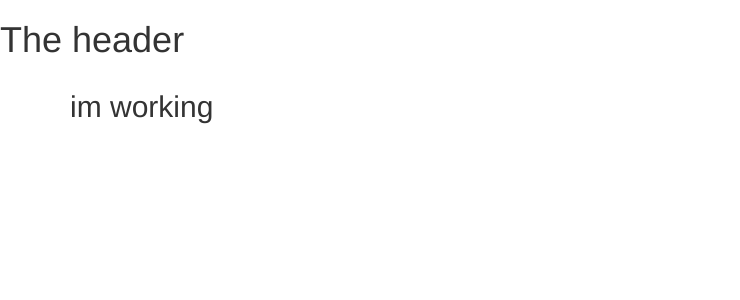
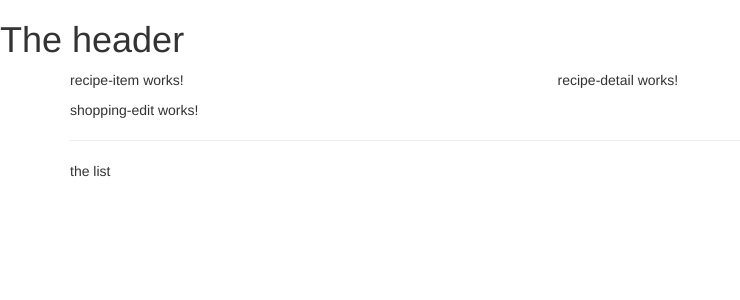
Before and after one commit to dan-kiss-dev-this/shopping-recipe, an Angular app: page / in a window 1280 px wide. Shown: the top 300 px of the page, without its empty margins (0-740 px from the left). Built offline with nearby package versions, Linux system fonts and the light colour scheme.

Commit message:
adjust formatting of project components

```diff
--- a/src/app/app.component.html
+++ b/src/app/app.component.html
@@ -1,6 +1,9 @@
 <app-header></app-header>
 <div class="container">
   <div class="row">
-    <div class="col-md-12"><h2>im working</h2></div>
+    <div class="col-md-12">
+      <app-recipes></app-recipes>
+      <app-shopping-list></app-shopping-list>
+    </div>
   </div>
 </div>
--- a/src/app/recipes/recipe-list/recipe-list.component.html
+++ b/src/app/recipes/recipe-list/recipe-list.component.html
@@ -1,3 +1 @@
-<p>
-  recipe-list works!
-</p>
+<app-recipe-item></app-recipe-item>
--- a/src/app/recipes/recipes.component.html
+++ b/src/app/recipes/recipes.component.html
@@ -1,3 +1,8 @@
-<p>
-  recipes works!
-</p>
+<div class="row">
+    <div class="col-md-5">
+      <app-recipe-list></app-recipe-list>
+    </div>
+    <div class="col-md-7">
+      <app-recipe-detail></app-recipe-detail>
+    </div>
+  </div>
--- a/src/app/shopping-list/shopping-list.component.html
+++ b/src/app/shopping-list/shopping-list.component.html
@@ -1,3 +1,7 @@
-<p>
-  shopping-list works!
-</p>
+<div class="row">
+  <div class="col-xs-10">
+    <app-shopping-edit></app-shopping-edit>
+    <hr>
+    <p>the list</p>
+  </div>
+</div>
```
